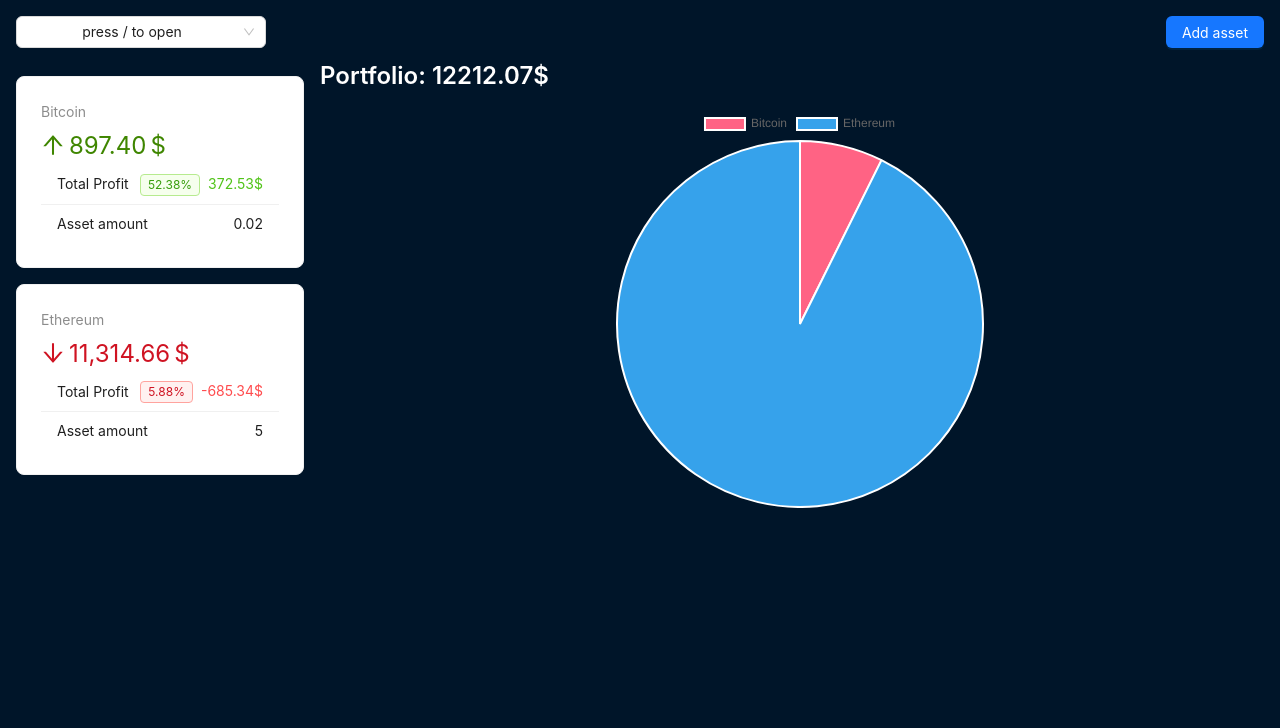
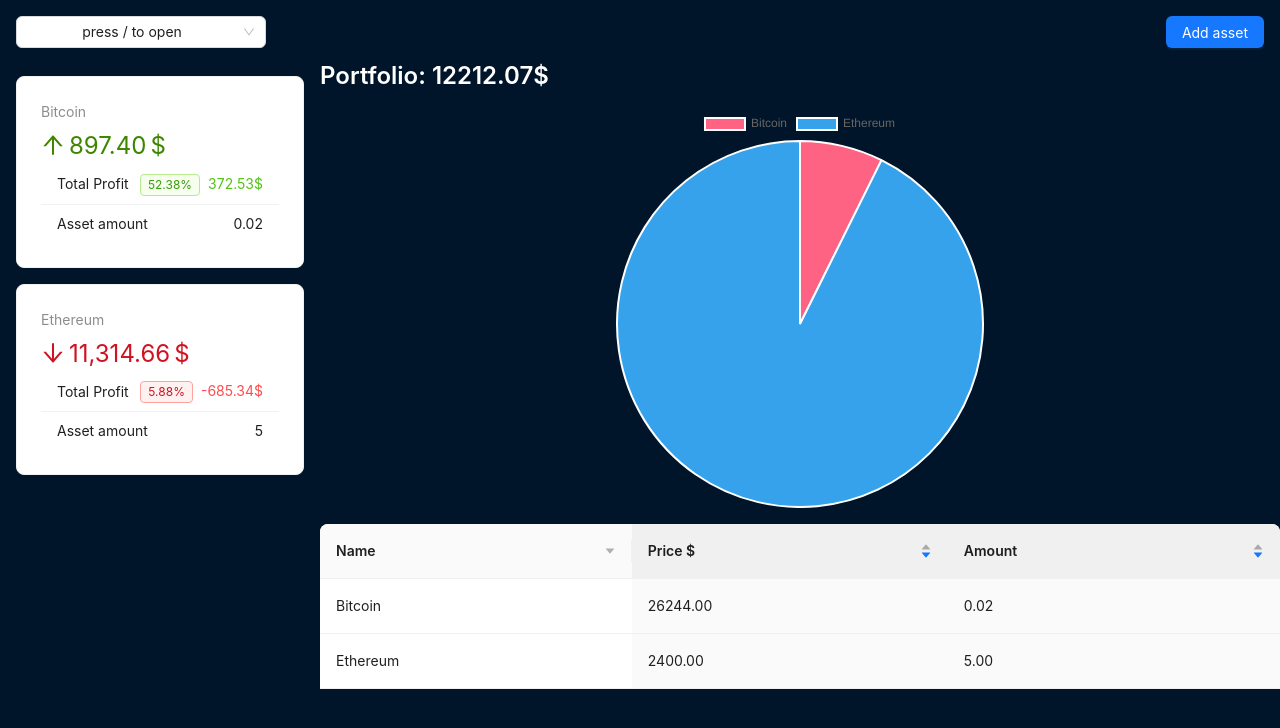
Before and after one commit to NikitaSipeykin/react-crypto-initial, a React (Vite) app: page / in a window 1280 px wide. Shown: the top 728 px of the page. Built offline with nearby package versions, Linux system fonts and the light colour scheme.

Commit message:
Add Table

```diff
--- a/src/components/AssetsTable.jsx
+++ b/src/components/AssetsTable.jsx
@@ -1,3 +1,37 @@
-export default function AssetsTable(){
-  return(<div></div>)
+import { Table } from "antd";
+import { useCrypto } from "../context/crypto-context";
+
+const columns = [
+  {
+    title: "Name",
+    dataIndex: "name",
+    showSorterTooltip: { target: "full-header" },
+    sorter: (a, b) => a.name.length - b.name.length,
+    sortDirections: ["descend"],
+  },
+  {
+    title: "Price $",
+    dataIndex: "price",
+    defaultSortOrder: "descend",
+    sorter: (a, b) => a.price - b.price,
+  },
+  {
+    title: "Amount",
+    dataIndex: "amount",
+    defaultSortOrder: "descend",
+    sorter: (a, b) => a.amount - b.amount,
+  },
+];
+
+export default function AssetsTable() {
+  const { assets } = useCrypto();
+
+  const data = assets.map((asset) => ({
+    key: asset.id,
+    name: asset.name,
+    price: asset.price.toFixed(2),
+    amount: asset.amount.toFixed(2),
+  }));
+
+  return <Table pagination={false} columns={columns} dataSource={data} />;
 }
```
